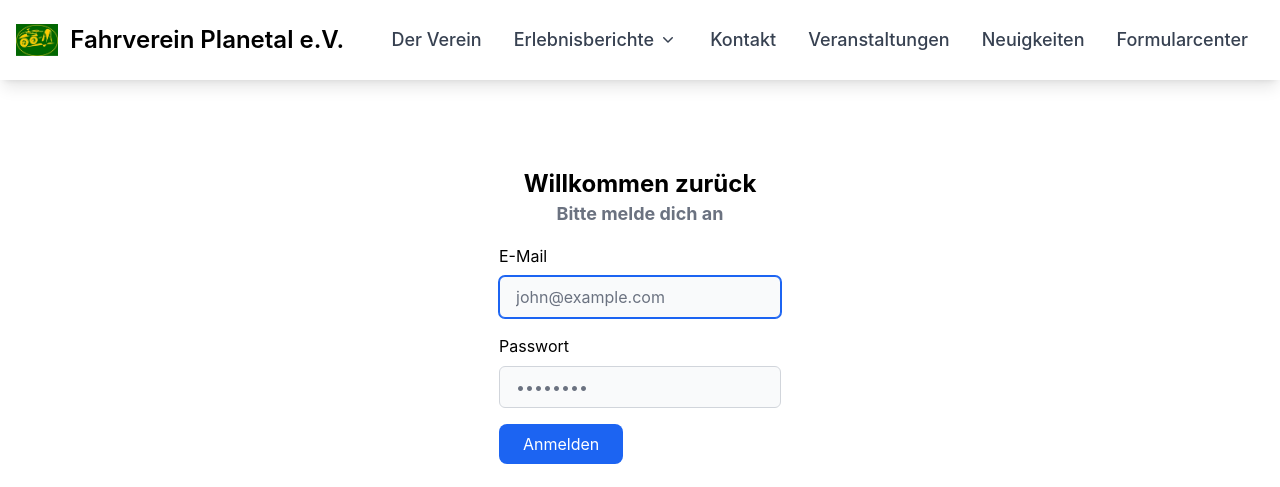
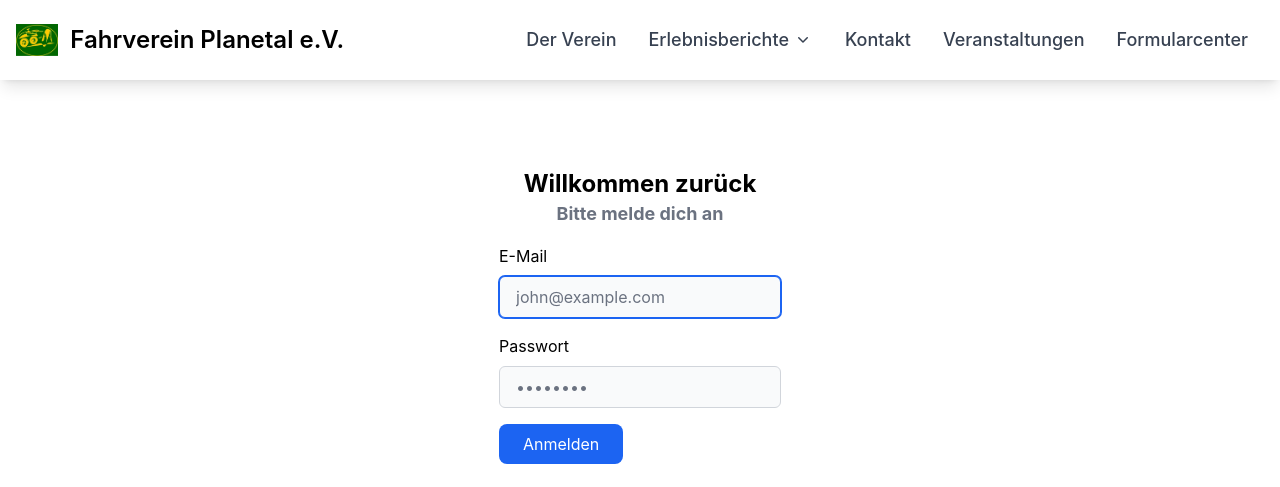
Before and after one commit to FischLord/flask-verein, a Flask app: a page that uses app/templates/boilerplate/nav.html in a window 1280 px wide. Shown: the top 487 px of the page. Run offline with Flask 3, Linux system fonts and the light colour scheme; data that the repository does not hold is empty.

Commit message:
fix(cms-nav): Neuigkeiten-Link aus Navbar entfernt
Neuigkeiten/News wird nicht mehr benoetigt – Termine werden ueber
Veranstaltungen abgebildet. /news-Route und Admin-News-CRUD bleiben
bestehen (nur nicht mehr in der Navigation verlinkt).

```diff
--- a/app/templates/boilerplate/nav.html
+++ b/app/templates/boilerplate/nav.html
@@ -58,13 +58,6 @@
           </a>
         </li>
         <li>
-          <a href="{{ url_for('main.news') }}"
-            class="block py-2 pl-3 pr-4 text-gray-700 rounded hover:bg-gray-100 lg:hover:bg-transparent lg:border-0 lg:hover:text-black lg:p-0 dark:text-gray-400 lg:dark:hover:text-white">
-            Neuigkeiten
-          </a>
-        </li>
-
-        <li>
           <a href="{{ url_for('formcenter.index') }}"
             class="block py-2 pl-3 pr-4 text-gray-700 rounded hover:bg-gray-100 lg:hover:bg-transparent lg:border-0 lg:hover:text-black lg:p-0 dark:text-gray-400 lg:dark:hover:text-white">
             Formularcenter
```
